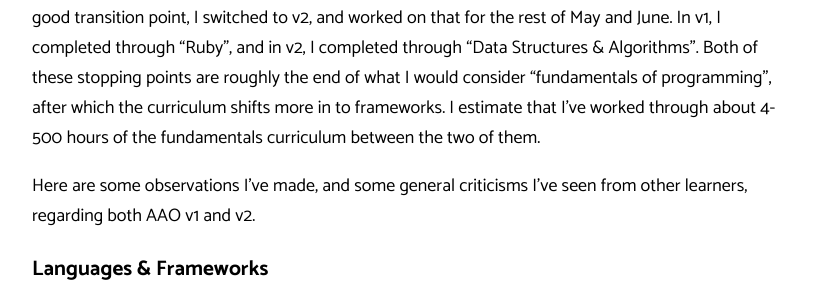
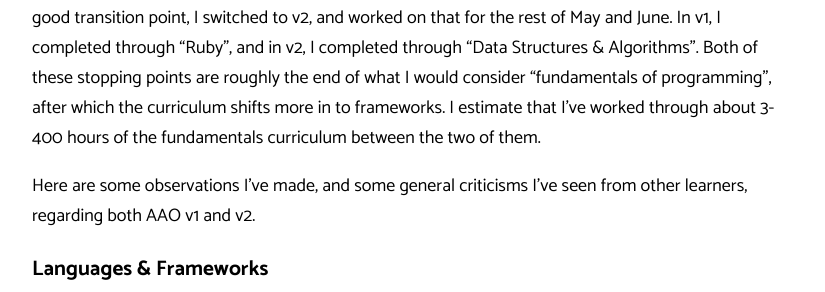
Before and after one commit to zacgra/zacgra.github.io, a Jekyll site: the page built from _posts/2022-07-15-AAO-v1-vs-v2.md, in a window 1280 px wide and 900 px high. Shown: the part 575-867 px from the top of the window, without its empty margins (227-1052 px from the left). Built offline with Jekyll 4.4.1, drawn with Linux system fonts in a browser that asks for light colours; some of the changed text lies outside the part shown.

Commit message:
Update AAO v1 vs v2

```diff
--- a/_posts/2022-07-15-AAO-v1-vs-v2.md
+++ b/_posts/2022-07-15-AAO-v1-vs-v2.md
@@ -12,7 +12,7 @@ In April of 2022, App Academy released version 2 of their App Academy Open curri
 
 ### My AAO Experience
 
-I began working on AAO v1 at the start of January and continued until mid-May. Then, once I reached a good transition point, I switched to v2, and worked on that for the rest of May and June. In v1, I completed through "Ruby", and in v2, I completed through "Data Structures & Algorithms". Both of these stopping points are roughly the end of what I would consider "fundamentals of programming", after which the curriculum shifts more in to frameworks. I estimate that I've worked through about 4-500 hours of the fundamentals curriculum between the two of them.
+I began working on AAO v1 at the start of January and continued until mid-May. Then, once I reached a good transition point, I switched to v2, and worked on that for the rest of May and June. In v1, I completed through "Ruby", and in v2, I completed through "Data Structures & Algorithms". Both of these stopping points are roughly the end of what I would consider "fundamentals of programming", after which the curriculum shifts more in to frameworks. I estimate that I've worked through about 3-400 hours of the fundamentals curriculum between the two of them.
 
 Here are some observations I've made, and some general criticisms I've seen from other learners, regarding both AAO v1 and v2.
 
```
